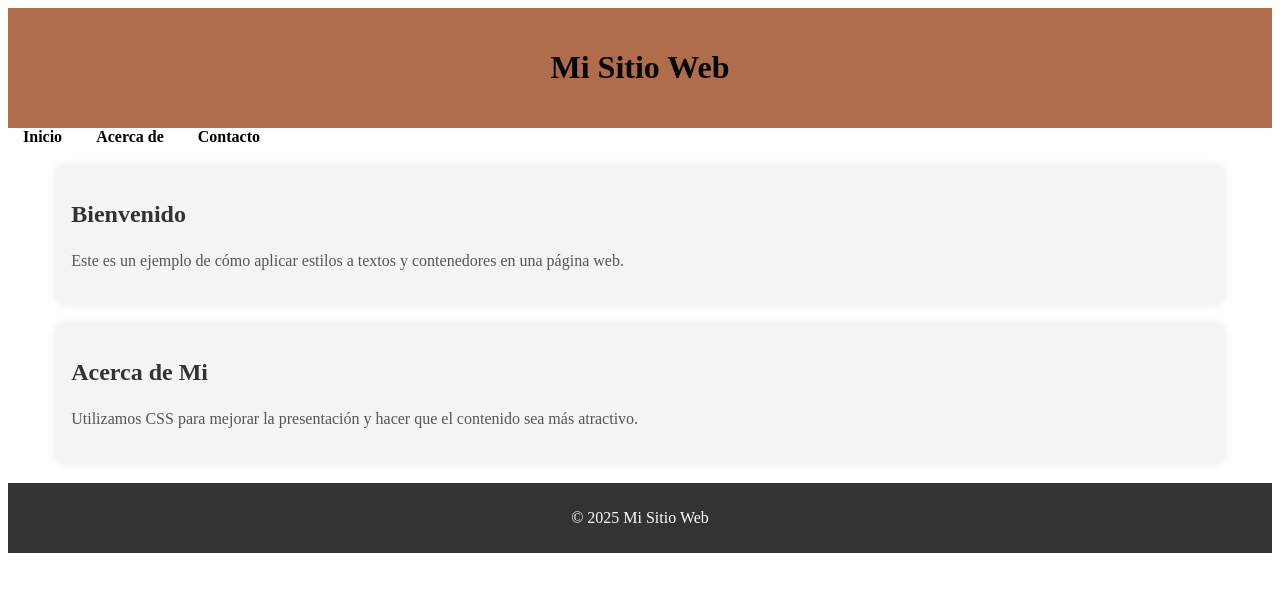
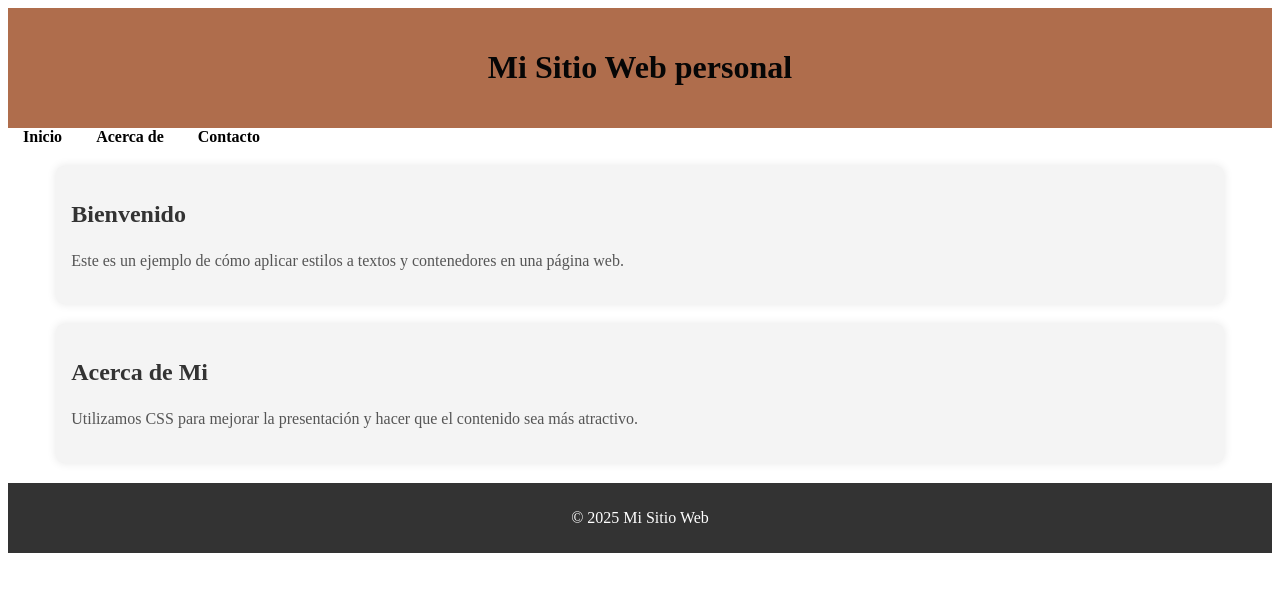
Before and after one commit to JuanK1402/Lab9, a plain HTML site: page index.html in a window 1280 px wide. Drawn offline with Linux system fonts and the light colour scheme.

Commit message:
Laboratorio 9

```diff
--- a/index.html
+++ b/index.html
@@ -8,7 +8,7 @@
 </head>
 <body>
     <header>
-        <h1>Mi Sitio Web</h1>
+        <h1>Mi Sitio Web personal</h1>
     </header>
 
     <nav>
```
